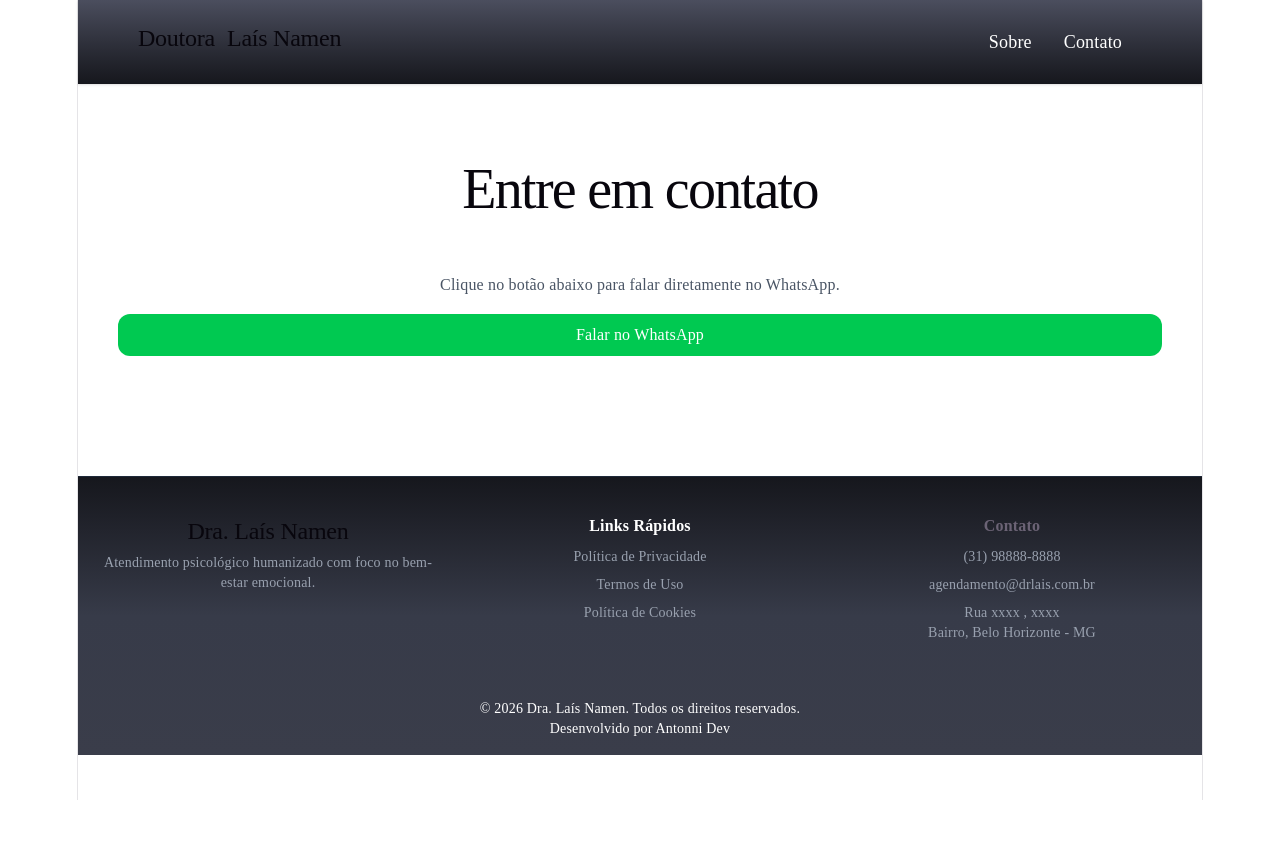
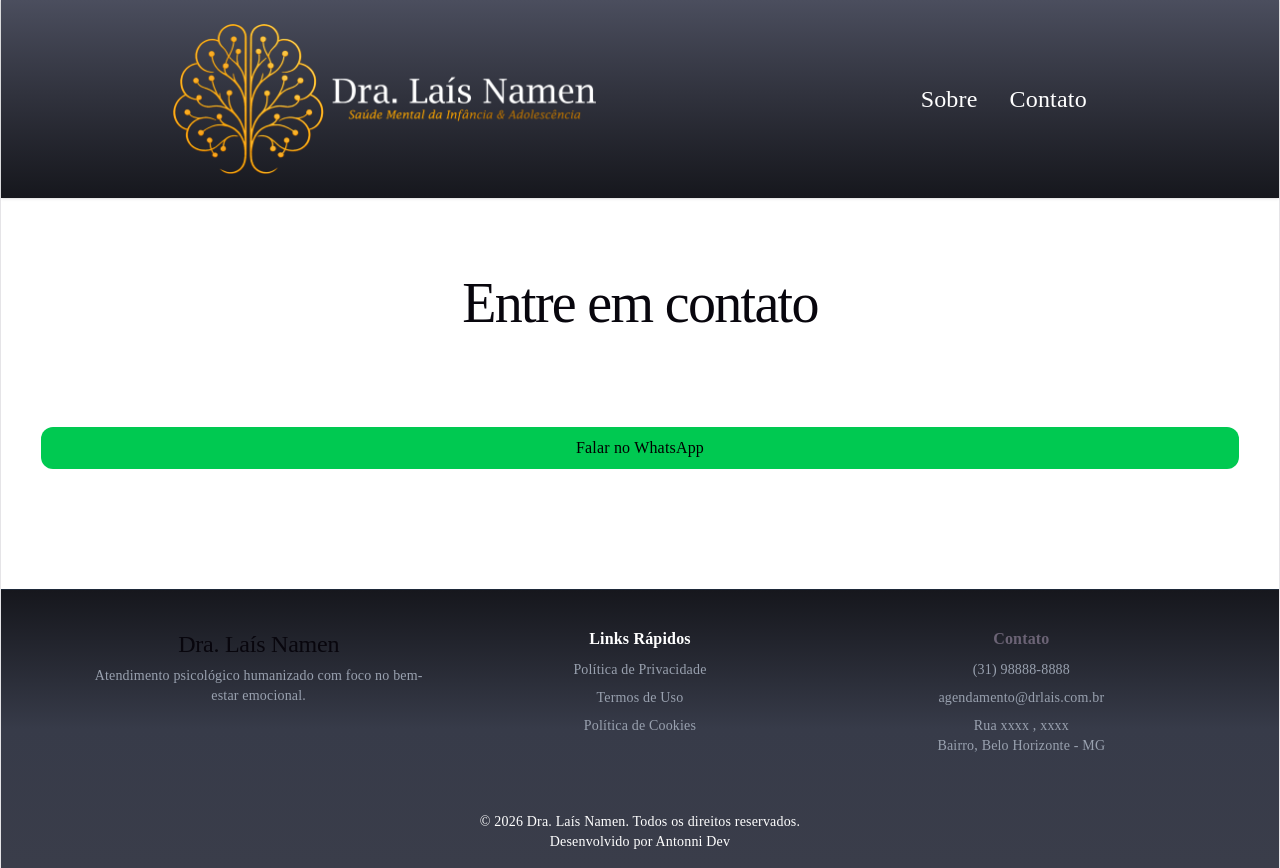
Before and after one commit to antonnif-dev/lais-namen, a React (Vite) app: page /contato in a window 1280 px wide. Before the commit the page ends 800 px from the top, so only its background shows below. Built offline with nearby package versions, Linux system fonts and the light colour scheme.

Commit message:
update image imports

```diff
--- a/index.html
+++ b/index.html
@@ -2,9 +2,9 @@
 <html lang="en">
   <head>
     <meta charset="UTF-8" />
-    <link rel="icon" type="image/svg+xml" href="/favicon.svg" />
+    <link rel="icon" type="image/svg+xml" href="/Logo-Lais-Favicon.png" />
     <meta name="viewport" content="width=device-width, initial-scale=1.0" />
-    <title>saude</title>
+    <title>Dr. Laís Namen</title>
   </head>
   <body>
     <div id="root"></div>
--- a/src/components/Navbar.jsx
+++ b/src/components/Navbar.jsx
@@ -1,20 +1,26 @@
 import { Link, useNavigate } from 'react-router-dom'
 import Home from '../pages/Home';
+//import { motion } from 'framer-motion';
 
 export default function Navbar() {
     const navigate = useNavigate();
     return (
-        <nav className="flex justify-between items-center px-7 md:px-10 py-6 shadow-sm bg-gradient-to-b from-[#4b4e5e] to-[#16171d]">
+        <nav className="flex justify-around items-center px-4 py-6 md:gap-8 shadow-sm bg-gradient-to-b from-[#4b4e5e] to-[#16171d]">
 
             {/* NOME */}
-            <div className="flex flex-col md:flex-row items-center px-5 gap-1 md:gap-3 leading-tight"
+            <div className='flex px-5 gap-1 md:gap-3'
                 onClick={() => navigate('/')}>
-                <h2 className="text-base md:text-3xl font-title tracking-tight">Doutora</h2>
-                <h2 className="text-base md:text-3xl font-title tracking-tight">Laís Namen</h2>
+                {/*<motion.img*/}
+                <img
+                    src="/Logo-Navbar.png"
+                    className="w-full max-w-[600px] h-auto max-h-[150px]"
+                    whileHover={{ scale: 1.04 }}
+                    transition={{ duration: 0.4 }}
+                />
             </div>
 
             {/* MENU */}
-            <div className="text-white flex gap-4 md:gap-8 md:pr-10 text-sm md:text-lg">
+            <div className="text-white flex gap-3 md:gap-8 md:pr-10 text-sm md:text-lg lg:text-2xl">
                 <Link to="/sobre" className="hover:opacity-70 transition">
                     Sobre
                 </Link>
--- a/src/index.css
+++ b/src/index.css
@@ -60,8 +60,7 @@ body {
 }
 
 #root {
-  width: 1126px;
-  max-width: 100%;
+  width: 100%;
   margin: 0 auto;
   text-align: center;
   border-inline: 1px solid var(--border);
--- a/src/pages/Contato.jsx
+++ b/src/pages/Contato.jsx
@@ -6,14 +6,14 @@ export default function Contato() {
         <div className="p-10 text-center flex flex-col gap-5">
             <h1 className="text-3xl font-bold">Entre em contato</h1>
 
-            <p className="text-gray-600">
+            <p className="text-white">
                 Clique no botão abaixo para falar diretamente no WhatsApp.
             </p>
 
             <a
                 href={whatsappUrl}
                 target="_blank"
-                className="bg-green-500 text-white px-6 py-3 rounded-xl hover:scale-105 transition"
+                className="bg-green-500 text-black px-6 py-3 rounded-xl hover:scale-105 transition"
             >
                 Falar no WhatsApp
             </a>
--- a/src/pages/Home.jsx
+++ b/src/pages/Home.jsx
@@ -6,12 +6,18 @@ export default function Home() {
 
     return (
         <div className="px-10 py-5 space-y-5">
-            <div className='flex justify-center'>
+            <div className="w-full h-[500px] overflow-hidden flex justify-center">
                 <motion.img
-                src="/teste1.jpg"
-                whileHover={{ scale: 1.08 }}
-                transition={{ duration: 0.4 }}
-              />
+                    src="/Foto-Home2.png"
+                    className="
+            h-full
+            w-auto
+            object-cover
+            object-center
+        "
+                    whileHover={{ scale: 1.04 }}
+                    transition={{ duration: 0.4 }}
+                />
             </div>
 
             {/* HERO */}
--- a/src/pages/Sobre.jsx
+++ b/src/pages/Sobre.jsx
@@ -2,7 +2,7 @@ import { motion } from 'framer-motion'
 
 export default function Sobre() {
     return (
-        <div className="p-10 max-w-3xl mx-auto space-y-5">
+        <div className="px-10 max-w-3xl mx-auto space-y-5">
             <div className='py-5'>
                 <motion.h1
                     initial={{ opacity: 0 }}
@@ -18,11 +18,16 @@ export default function Sobre() {
             </div>
             <div className='flex justify-center'>
                 <motion.img
-                    src="/teste2.jpg"
+                    src="/Foto-Sobre.jpg"
                     whileHover={{ scale: 1.08 }}
                     transition={{ duration: 0.4 }}
                 />
             </div>
+            <div>
+                <p className="text-gray-200">
+                    Ingressou na área no ano de 2000* com a promessa de fazer com que...
+                </p>
+            </div>
         </div>
     );
 }
```
